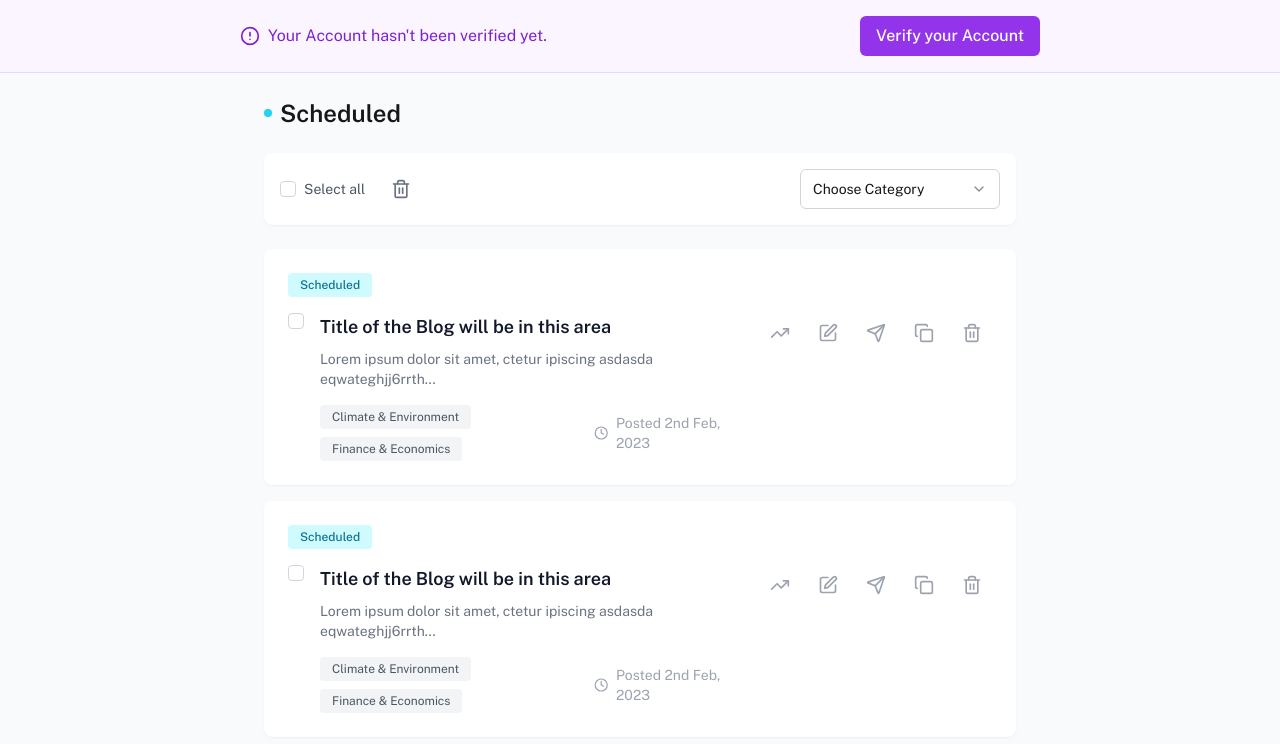
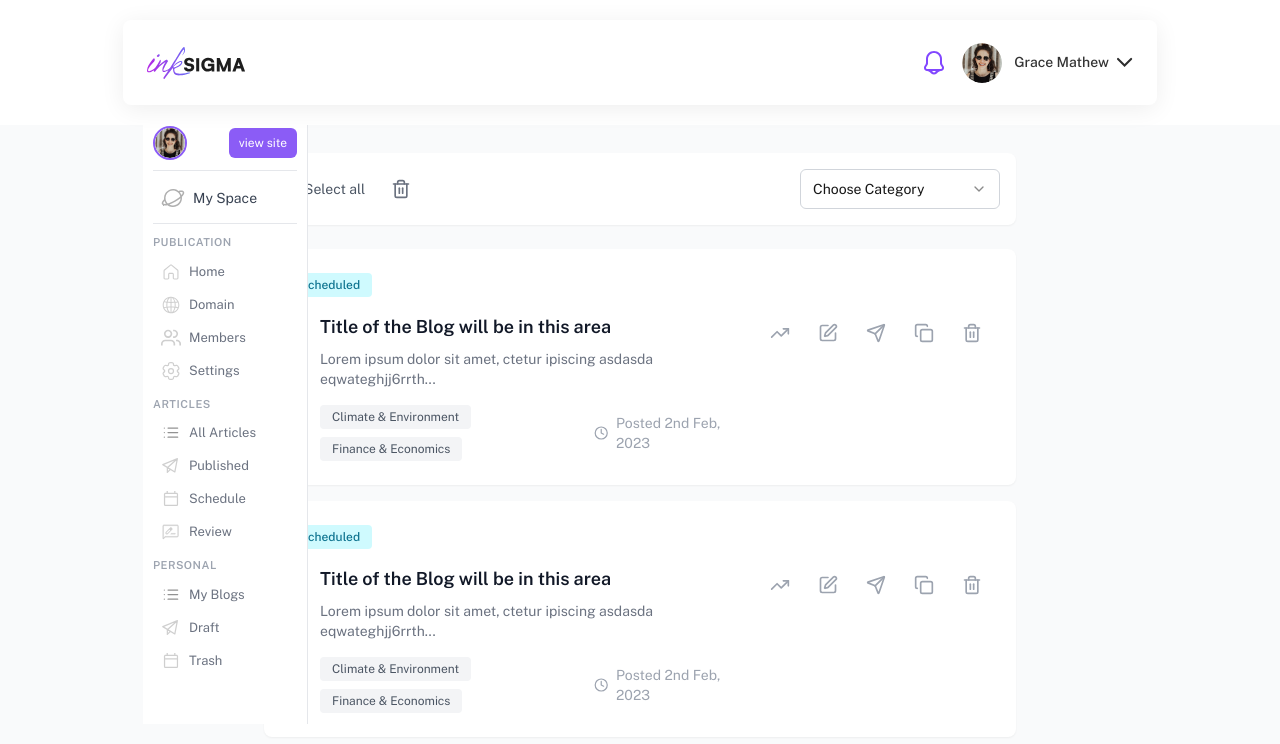
Before and after one commit to inksigmaaa/InkSigma, a Next.js app: page /schedule in a window 1280 px wide. Shown: the top 744 px of the page. Built offline with nearby package versions, Linux system fonts and the light colour scheme; a web font is replaced by a local one.

Commit message:
added header and side bar to editor, revew and schedule pages

```diff
--- a/src/app/editor/page.jsx
+++ b/src/app/editor/page.jsx
@@ -30,6 +30,8 @@ import {
   Calendar,
   Check
 } from "lucide-react"
+import NavbarLoggedin from "../components/navbar/NavbarLoggedin"
+import Sidebar from "../components/sidebar/Sidebar"
 
 export default function EditorPage() {
   const [title, setTitle] = useState("")
@@ -97,7 +99,11 @@ export default function EditorPage() {
   }
 
   return (
-    <div className="min-h-screen bg-white">
+    <>
+      <NavbarLoggedin />
+      <div className="flex">
+        <Sidebar />
+        <div className="flex-1 min-h-screen bg-white">
           <div className="max-w-5xl mx-auto p-6 space-y-6">
         {/* Status Badge */}
         <div className="flex items-center gap-2">
@@ -459,5 +465,7 @@ export default function EditorPage() {
         </div>
           </div>
         </div>
+      </div>
+    </>
   )
 }
--- a/src/app/review/page.jsx
+++ b/src/app/review/page.jsx
@@ -11,6 +11,8 @@ import {
   SelectValue,
 } from "@/components/ui/select"
 import { AlertCircle, Clock } from "lucide-react"
+import NavbarLoggedin from "../components/navbar/NavbarLoggedin"
+import Sidebar from "../components/sidebar/Sidebar"
 
 export default function ReviewPage() {
   const [selectedPosts, setSelectedPosts] = useState([])
@@ -49,9 +51,13 @@ export default function ReviewPage() {
   }
 
   return (
-    <div className="min-h-screen bg-gray-50">
-      {/* Verification Alert - Full Width */}
-      <div className="bg-purple-50 border-b border-purple-200 px-6 py-4">
+    <>
+      <NavbarLoggedin />
+      <div className="flex">
+        <Sidebar />
+        <div className="flex-1 min-h-screen bg-gray-50">
+          {/* Verification Alert - Full Width */}
+          <div className="bg-purple-50 border-b border-purple-200 px-6 py-4">
         <div className="max-w-[800px] mx-auto flex items-center justify-between gap-4">
           <div className="flex items-center gap-2 text-purple-700">
             <AlertCircle className="h-5 w-5 flex-shrink-0" />
@@ -182,6 +188,8 @@ export default function ReviewPage() {
           ))}
         </div>
       </div>
-    </div>
+        </div>
+      </div>
+    </>
   )
 }
--- a/src/app/schedule/page.jsx
+++ b/src/app/schedule/page.jsx
@@ -10,7 +10,6 @@ import {
   SelectTrigger,
   SelectValue,
 } from "@/components/ui/select"
-import { Alert, AlertDescription } from "@/components/ui/alert"
 import {
   Trash2,
   TrendingUp,
@@ -21,6 +20,8 @@ import {
   Clock,
   MoreVertical
 } from "lucide-react"
+import NavbarLoggedin from "../components/navbar/NavbarLoggedin"
+import Sidebar from "../components/sidebar/Sidebar"
 
 export default function SchedulePage() {
   const [selectedPosts, setSelectedPosts] = useState([])
@@ -60,9 +61,13 @@ export default function SchedulePage() {
   }
 
   return (
-    <div className="min-h-screen bg-gray-50">
-      {/* Verification Alert - Full Width */}
-      <div className="bg-purple-50 border-b border-purple-200 px-6 py-4">
+    <>
+      <NavbarLoggedin />
+      <div className="flex">
+        <Sidebar />
+        <div className="flex-1 min-h-screen bg-gray-50">
+          {/* Verification Alert - Full Width */}
+          <div className="bg-purple-50 border-b border-purple-200 px-6 py-4">
         <div className="max-w-[800px] mx-auto flex items-center justify-between gap-4">
           <div className="flex items-center gap-2 text-purple-700">
             <AlertCircle className="h-5 w-5 flex-shrink-0" />
@@ -223,6 +228,8 @@ export default function SchedulePage() {
           ))}
         </div>
       </div>
-    </div>
+        </div>
+      </div>
+    </>
   )
 }
--- a/src/components/ConditionalLayout.jsx
+++ b/src/components/ConditionalLayout.jsx
@@ -11,8 +11,9 @@ export default function ConditionalLayout({ children }) {
   const isSchedulePage = pathname === "/schedule"
   const isReviewPage = pathname === "/review"
   const isEditorPage = pathname === "/editor"
+  const isPostsPage = pathname === "/posts"
 
-  if (isAuthPage || isDashboardPage || isSchedulePage || isReviewPage || isEditorPage) {
+  if (isAuthPage || isDashboardPage || isSchedulePage || isReviewPage || isEditorPage || isPostsPage) {
     return (
       <div className="min-h-screen">
         {children}
```
Lines whose indentation alone changed are shown as unchanged.
